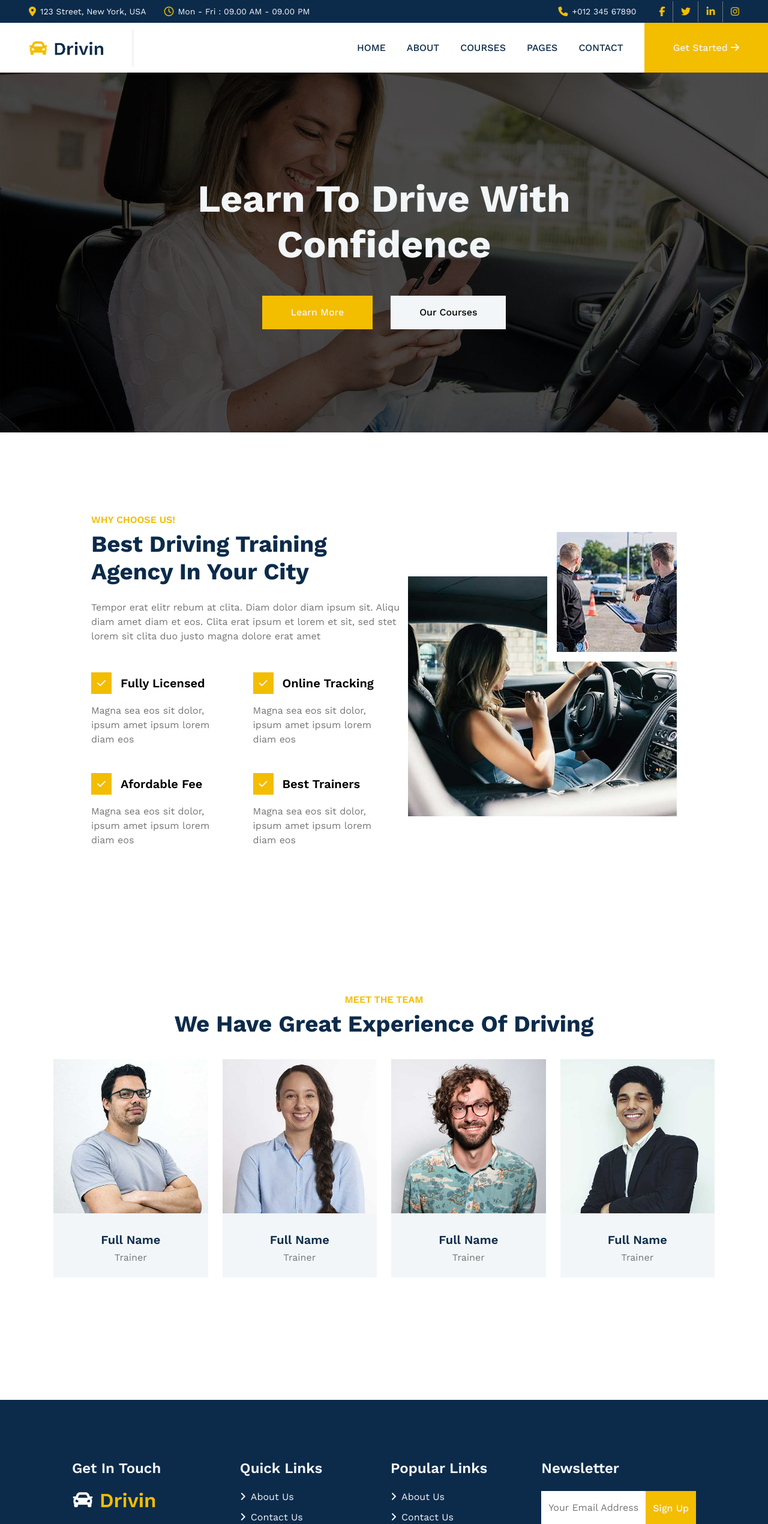
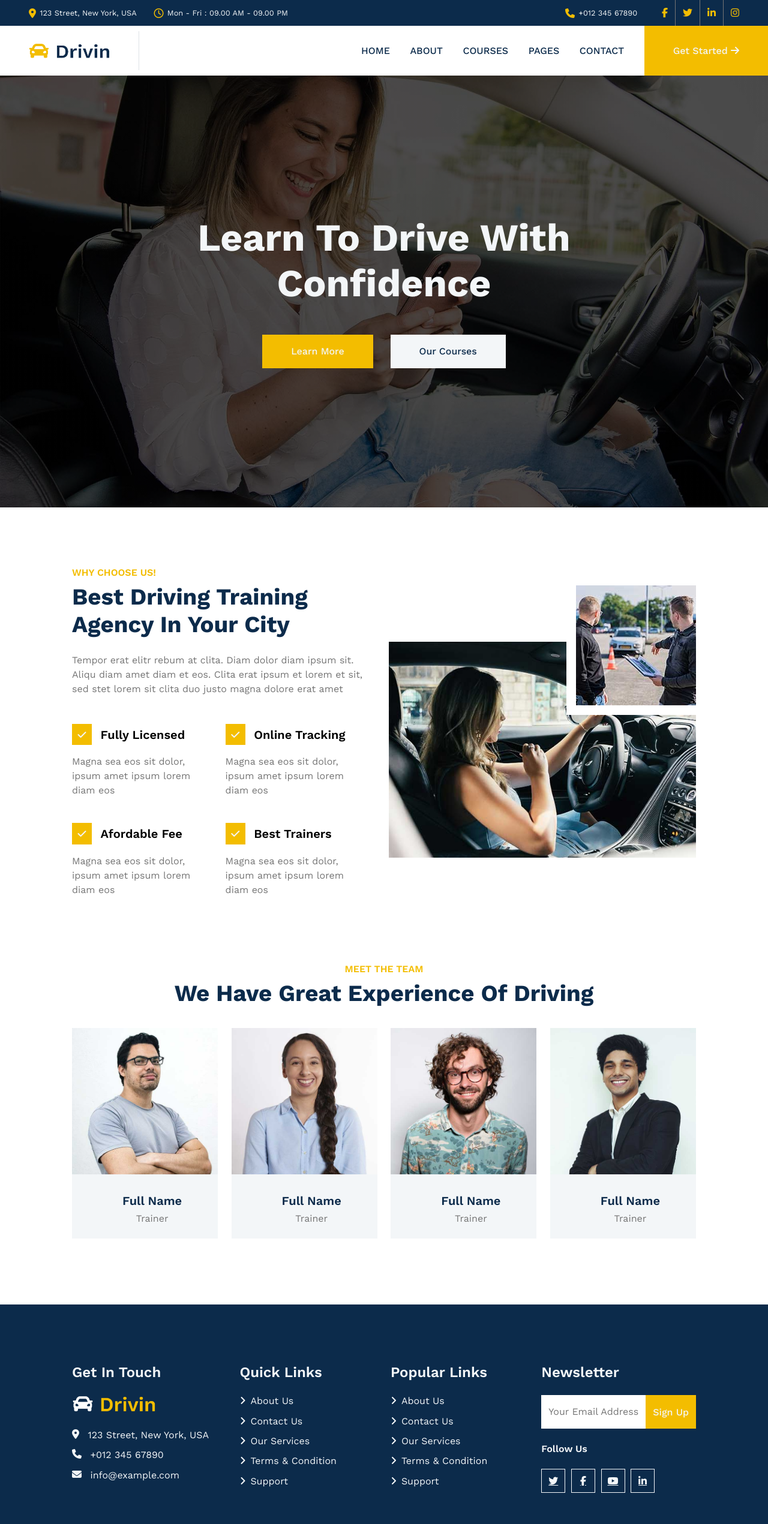
Before and after one commit to ajuteixeira/drivin, a plain HTML site: page index.html in a window 1280 px wide. Shown: the top 2541 px of the page at 60% size. Drawn offline with nearby package versions, Linux system fonts and the light colour scheme.

Commit message:
code reorganization

```diff
--- a/index.html
+++ b/index.html
@@ -28,15 +28,15 @@
           <p>+012 345 67890</p>
         </div>
         <div class="top-contacts-sm">
-          <a href="#"><i class="fa-brands fa-facebook-f"></i></a>
-          <a href="#"><i class="fa-brands fa-twitter"></i></a>
-          <a href="#"><i class="fa-brands fa-linkedin-in"></i></a>
-          <a href="#"><i class="fa-brands fa-instagram"></i></a>
+          <a href="#"><i class="fa-brands fa-facebook-f yellow-icon"></i></a>
+          <a href="#"><i class="fa-brands fa-twitter yellow-icon"></i></a>
+          <a href="#"><i class="fa-brands fa-linkedin-in yellow-icon"></i></a>
+          <a href="#"><i class="fa-brands fa-instagram yellow-icon"></i></a>
         </div>
       </div>
     </div>
     <nav class="top-nav">
-      <img src="img/primary-logo.png" alt="Drinvin's logo" class="top-logo">
+      <img src="img/primary-logo.png" alt="Drinvin's logo" class="top-nav-logo">
       <div class="menu-container">
         <ul class="menu-list">
           <li><a href="#">Home</a></li>
@@ -133,10 +133,10 @@
       </div>
     </div>
   </section>
-  <section class="bottom-nav">
+  <nav class="bottom-nav">
     <div class="bottom-contacts">
-      <h3 class="bottom-title">Get In Touch</h3>
-      <img src="img/secondary-logo.png" alt="Drivin's logo" class="bottom-logo">
+      <h3 class="bottom-nav-title">Get In Touch</h3>
+      <img src="img/secondary-logo.png" alt="Drivin's logo" class="bottom-nav-logo">
       <address>
         <div class="bottom-contacts-address">
           <i class="fa-solid fa-location-dot"></i>
@@ -153,24 +153,34 @@
       </address>
     </div>
     <div class="quick-links">
-      <h3 class="bottom-title">Quick Links</h3>
-      <a href="#" class="contacts-links"><i class="fa-solid fa-angle-right white-arrow-icon"></i>About Us</a>
-      <a href="#" class="contacts-links"><i class="fa-solid fa-angle-right white-arrow-icon"></i>Contact Us</a>
-      <a href="#" class="contacts-links"><i class="fa-solid fa-angle-right white-arrow-icon"></i>Our Services</a>
-      <a href="#" class="contacts-links"><i class="fa-solid fa-angle-right white-arrow-icon"></i>Terms & Condition</a>
-      <a href="#" class="contacts-links"><i class="fa-solid fa-angle-right white-arrow-icon"></i>Support</a>
+      <h3 class="bottom-nav-title">Quick Links</h3>
+      <ul class="contacts-list">
+        <li><a href="#" class="contacts-links"><i class="fa-solid fa-angle-right white-arrow-icon"></i>About Us</a></li>
+        <li><a href="#" class="contacts-links"><i class="fa-solid fa-angle-right white-arrow-icon"></i>Contact Us</a>
+        </li>
+        <li><a href="#" class="contacts-links"><i class="fa-solid fa-angle-right white-arrow-icon"></i>Our Services</a>
+        </li>
+        <li><a href="#" class="contacts-links"><i class="fa-solid fa-angle-right white-arrow-icon"></i>Terms &
+            Condition</a></li>
+        <li><a href="#" class="contacts-links"><i class="fa-solid fa-angle-right white-arrow-icon"></i>Support</a></li>
+      </ul>
     </div>
     <div class="popular-links">
-      <h3 class="bottom-title">Popular Links</h3>
-      <a href="#" class="contacts-links"><i class="fa-solid fa-angle-right white-arrow-icon"></i>About Us</a>
-      <a href="#" class="contacts-links"><i class="fa-solid fa-angle-right white-arrow-icon"></i>Contact Us</a>
-      <a href="#" class="contacts-links"><i class="fa-solid fa-angle-right white-arrow-icon"></i>Our Services</a>
-      <a href="#" class="contacts-links"><i class="fa-solid fa-angle-right white-arrow-icon"></i>Terms & Condition</a>
-      <a href="#" class="contacts-links"><i class="fa-solid fa-angle-right white-arrow-icon"></i>Support</a>
+      <h3 class="bottom-nav-title">Popular Links</h3>
+      <ul class="contacts-list">
+        <li><a href="#" class="contacts-links"><i class="fa-solid fa-angle-right white-arrow-icon"></i>About Us</a></li>
+        <li><a href="#" class="contacts-links"><i class="fa-solid fa-angle-right white-arrow-icon"></i>Contact Us</a>
+        </li>
+        <li><a href="#" class="contacts-links"><i class="fa-solid fa-angle-right white-arrow-icon"></i>Our Services</a>
+        </li>
+        <li><a href="#" class="contacts-links"><i class="fa-solid fa-angle-right white-arrow-icon"></i>Terms &
+            Condition</a></li>
+        <li><a href="#" class="contacts-links"><i class="fa-solid fa-angle-right white-arrow-icon"></i>Support</a></li>
+      </ul>
     </div>
     <div class="other-links">
       <div class="newsletter">
-        <h3 class="bottom-title">Newsletter</h3>
+        <h3 class="bottom-nav-title">Newsletter</h3>
         <div class="input-container">
           <input type="mail" id="newsletter-input" placeholder="Your Email Address">
           <button class="newsletter-button">Sign Up</button>
@@ -187,7 +197,7 @@
         </div>
       </div>
     </div>
-  </section>
+  </nav>
   <footer>
     <div class="footer-left">
       <p><a href="#">© Your Site Name</a>, All Right Reserved.</p>
--- a/style.css
+++ b/style.css
@@ -15,22 +15,19 @@
   margin: 0;
   padding: 0;
   font-family: var(--main-font);
-}
-
-.yellow-icon {
-  color: var(--main-yellow);
+  font-size: 16px;
 }
 
 .top-contacts-container {
   display: flex;
   justify-content: space-between;
-  padding: .6em 3em;
+  padding: 0 3rem;
   background-color: var(--main-blue);
 }
 
 .top-contacts-container p {
   margin: 0;
-  font-size: 14px;
+  font-size: .8rem;
   color: var(--white);
 }
 
@@ -38,7 +35,7 @@
 .top-contacts-right {
   display: flex;
   align-items: center;
-  gap: 30px;
+  gap: 1.8rem;
 }
 
 .top-contacts-address,
@@ -46,13 +43,21 @@
 .top-contacts-phone {
   display: flex;
   align-items: center;
-  gap: 7px;
+  gap: .4rem;
+}
+
+.yellow-icon {
+  color: var(--main-yellow);
+}
+
+.top-contacts-sm {
+  display: flex;
+  justify-content: space-between;
 }
 
 .top-contacts-sm a {
-  padding: 8px 12px 8px 8px;
+  padding: .75rem;
   border-right: 1px solid var(--medium-gray);
-  color: var(--main-yellow);
 }
 
 .top-contacts-sm a:hover {
@@ -71,9 +76,9 @@
   justify-content: space-between;
 }
 
-.top-logo {
-  width: 125px;
-  padding: 1.2em 3em;
+.top-nav-logo {
+  width: 135px;
+  padding: 1.25rem 3rem;
   border-right: 1px solid var(--light-gray);
 }
 
@@ -85,15 +90,14 @@
   display: flex;
   align-items: center;
   list-style: none;
-  padding: 2em 0;
+  padding: 2rem 0;
 }
 
 .menu-list li a {
-  margin-right: 35px;
-  font-size: 16px;
+  margin-right: 2.1rem;
   font-weight: 500;
+  text-decoration: none;
   text-transform: uppercase;
-  text-decoration: none;
   color: var(--main-blue);
 }
 
@@ -107,11 +111,10 @@
 }
 
 .menu-button {
-  padding: 1.8em 3em;
-  font-size: 16px;
+  padding: 1.8rem 3rem;
   font-weight: 500;
+  cursor: pointer;
   border: none;
-  cursor: pointer;
   color: var(--white);
   background-color: var(--main-yellow);
 }
@@ -122,11 +125,11 @@
 }
 
 .banner-container {
+  height: 90vh;
   display: flex;
   flex-direction: column;
   align-items: center;
   justify-content: center;
-  height: 75vh;
   background: linear-gradient(rgba(0, 0, 0, .7), rgba(0, 0, 0, .7)),
     url(img/banner.jpg) no-repeat top;
   background-size: cover;
@@ -136,22 +139,19 @@
 .banner-title {
   padding: 0 12rem;
   margin-bottom: 3rem;
-  font-size: 64px;
-  font-weight: bold;
+  text-align: center;
+  font-size: 4rem;
   font-weight: 700;
-  text-align: center;
-  @import url('https://fonts.googleapis.com/css2?family=Work+Sans:wght@400;500;700&display=swap');
   color: var(--white);
 }
 
 .banner-buttons {
   display: flex;
-  gap: 30px;
+  gap: 1.8rem;
 }
 
 .banner-button {
-  padding: 1em 3em;
-  font-size: 16px;
+  padding: 1rem 3rem;
   font-weight: 500;
   line-height: 1.5;
   cursor: pointer;
@@ -172,30 +172,24 @@
 }
 
 .white-button {
+  color: var(--main-blue);
   background-color: var(--white);
 }
 
 .benefits-container {
   display: flex;
-  flex-direction: row;
-  padding: 8em 4em;
-  margin: 0 5em;
-}
-
-.benefits-texts,
-.benefits-imgs {
-  padding: .5em;
+  padding: 0 7.5rem;
+  margin-top: 6.2rem;
 }
 
 .benefits-texts {
-  width: 55%;
+  width: 47%;
   display: flex;
   flex-direction: column;
 }
 
 .section-subtitle {
-  margin-bottom: .5em;
-  font-size: 16px;
+  margin-bottom: .5rem;
   font-weight: 600;
   line-height: 1.2;
   text-transform: uppercase;
@@ -203,163 +197,173 @@
 }
 
 .section-title {
-  margin-bottom: 24px;
-  font-size: 2.4em;
+  margin-bottom: 1.5rem;
+  font-size: 2.4rem;
   font-weight: 700;
   line-height: 1.2;
   color: var(--main-blue);
 }
 
 .section-text {
-  margin-bottom: 36px;
+  margin-bottom: 2.2rem;
 }
 
 .benefits-texts p {
-  font-size: 16px;
   line-height: 1.5;
   color: var(--medium-gray);
 }
 
 .list {
   display: flex;
-  flex-direction: row;
+  justify-content: space-between;
   flex-wrap: wrap;
-  gap: 20px;
+  gap: 1.25rem;
 }
 
 .list-item {
-  max-width: 45%;
-  padding: 12px 12px 12px 0;
+  width: 45%;
+  padding: .7rem .7rem .7rem 0;
 }
 
 .list-item h3 {
-  font-size: 20px;
+  font-size: 1.25rem;
   font-weight: 600;
 }
 
 .list-item-title {
   display: flex;
   align-items: center;
-  gap: 15px;
-  margin-bottom: 16px;
+  gap: .9rem;
+  margin-bottom: 1rem;
 }
 
 .square-icon {
   color: var(--white);
   background-color: var(--main-yellow);
-  padding: 10px;
+  padding: .6rem;
 }
 
 .benefits-imgs {
-  width: 45%;
+  width: 53%;
+  padding-left: .5rem;
   display: flex;
   flex-direction: column;
   align-items: flex-end;
   justify-content: center;
-  padding-top: 6em;
+  padding-top: 6rem;
 }
 
 .benefits-big-img {
-  width: 35%;
-  height: 50%;
+  width: 40%;
+  height: 45%;
   position: absolute;
-  margin-bottom: 3em;
+  margin-bottom: 3rem;
   background:
     url(img/benefits-1.jpg) no-repeat center;
   background-size: cover;
 }
 
 .benefits-small-img {
+  width: 200px;
+  height: 200px;
   position: relative;
   top: -190px;
-  width: 200px;
-  height: 200px;
   z-index: 1;
-  padding: 0 0 16px 16px;
+  padding: 0 0 1rem 1rem;
   background-color: #fff;
 }
 
 .team {
-  padding: 96px 12px;
+  padding: 0 7.5rem;
+  margin-top: 6.2rem;
   text-align: center;
 }
 
 .team-profiles {
-  margin: 0 65px;
   display: flex;
-  flex-direction: row;
   align-items: center;
   justify-content: space-between;
 }
 
+.team-profiles :nth-child(1) {
+  padding-left: 0;
+}
+
+.team-profiles :nth-last-child(1) {
+  padding-right: 0;
+}
+
 .profile-picture {
   width: 100%;
-  box-sizing: border-box;
 }
 
 .profile-item {
-  padding: 12px;
+  padding: .7rem;
   display: flex;
   flex-direction: column;
 }
 
 .profile-information {
-  padding: 24px;
+  padding: 1.5rem;
   background-color: var(--white);
 }
 
 .profile-name {
-  margin: 8px 0;
-  font-size: 20px;
+  margin: .5rem 0;
+  font-size: 1.25rem;
   font-weight: 600;
   color: var(--main-blue);
 }
 
 .profile-position {
-  font-size: 16px;
   color: var(--medium-gray);
 }
 
 .bottom-nav {
   display: flex;
   justify-content: space-between;
-  padding: 100px 120px;
-  margin-top: 96px;
+  padding: 6.2rem 7.5rem;
+  margin-top: 6.2rem;
   background-color: var(--main-blue);
+}
+
+.bottom-nav-title {
+  font-size: 1.5rem;
+  font-weight: 600;
+  margin-bottom: 1.5rem;
+  color: var(--white);
+}
+
+.bottom-nav-logo {
+  width: 140px;
+  margin-bottom: 1.5rem;
 }
 
 .bottom-contacts-address,
 .bottom-contacts-phone,
 .bottom-contacts-email {
   display: flex;
-  gap: 15px;
-  margin-bottom: 15px;
+  gap: .9rem;
+  margin-bottom: .9rem;
   font-style: normal;
   color: var(--white);
-}
-
-.bottom-title {
-  font-size: 24px;
-  font-weight: 600;
-  margin-bottom: 24px;
-  color: var(--white);
-}
-
-.bottom-logo {
-  width: 140px;
-  margin-bottom: 24px;
 }
 
 .quick-links,
 .popular-links {
   width: 200px;
-  display: flex;
-  justify-content: space-between;
-  flex-direction: column;
+}
+
+.contacts-list {
+  list-style: none;
+}
+
+.contacts-list li {
+  margin-bottom: .9rem;
 }
 
 .contacts-links {
-  margin-bottom: 15px;
+  margin-bottom: .9rem;
   color: var(--white);
   text-decoration: none;
 }
@@ -371,7 +375,7 @@
 }
 
 .white-arrow-icon {
-  margin-right: 8px;
+  margin-right: .5rem;
   color: var(--white);
 }
 
@@ -383,7 +387,7 @@
 #newsletter-input {
   width: 150px;
   padding: 12px;
-  font-size: 1rem;
+
   font-weight: 400;
   line-height: 1.5;
   border: none;
@@ -396,10 +400,9 @@
 
 .newsletter-button {
   padding: 6px 12px;
-  border: none;
-  font-size: 1rem;
   font-weight: 500;
   cursor: pointer;
+  border: none;
   color: var(--white);
   background-color: var(--main-yellow);
 }
@@ -410,7 +413,7 @@
 }
 
 .follow-us-title {
-  margin: 24px 0 16px 0;
+  margin: 1.5rem 0 1rem 0;
   font-weight: 600;
   color: var(--white);
 }
@@ -418,8 +421,8 @@
 .follow-us-icons {
   display: flex;
   flex-direction: row;
-  gap: 10px;
-  padding-top: 8px;
+  gap: 0.6rem;
+  padding-top: .5rem;
 }
 
 .follow-us-icons a {
@@ -433,7 +436,7 @@
 }
 
 .follow-us-icons a:hover {
-  color: #000;
+  color: var(--dark-blue);
   background-color: var(--white);
   transition: .5s;
 }
@@ -442,20 +445,20 @@ footer {
   display: flex;
   align-items: center;
   justify-content: space-between;
-  padding: 24px 120px;
+  padding: 1.5rem 7.5rem;
   line-height: 1.5;
   color: var(--white);
   background-color: var(--dark-blue);
 }
 
 footer a {
+  text-decoration: none;
   color: var(--main-yellow);
-  text-decoration: none;
 }
 
 footer a:hover {
+  text-decoration: none;
   color: var(--white);
-  text-decoration: none;
   transition: .5s;
 }
 
```
